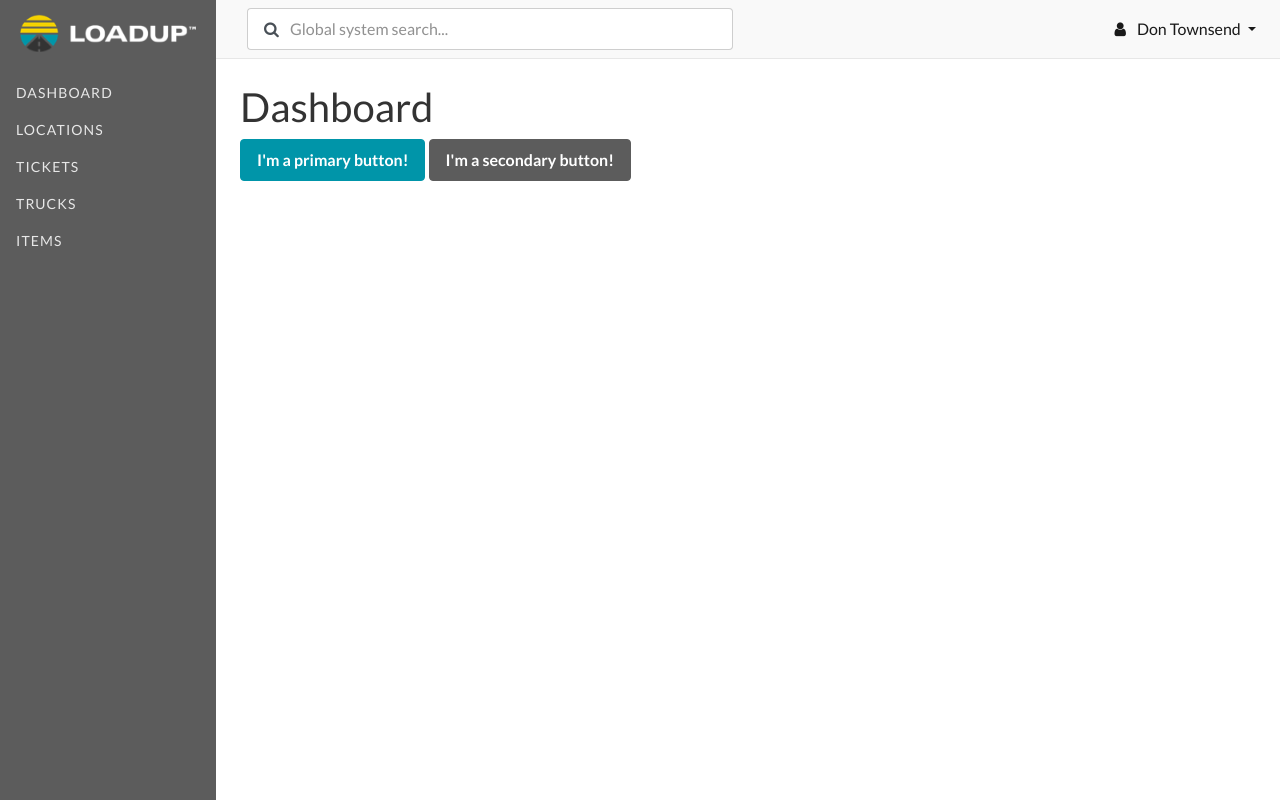
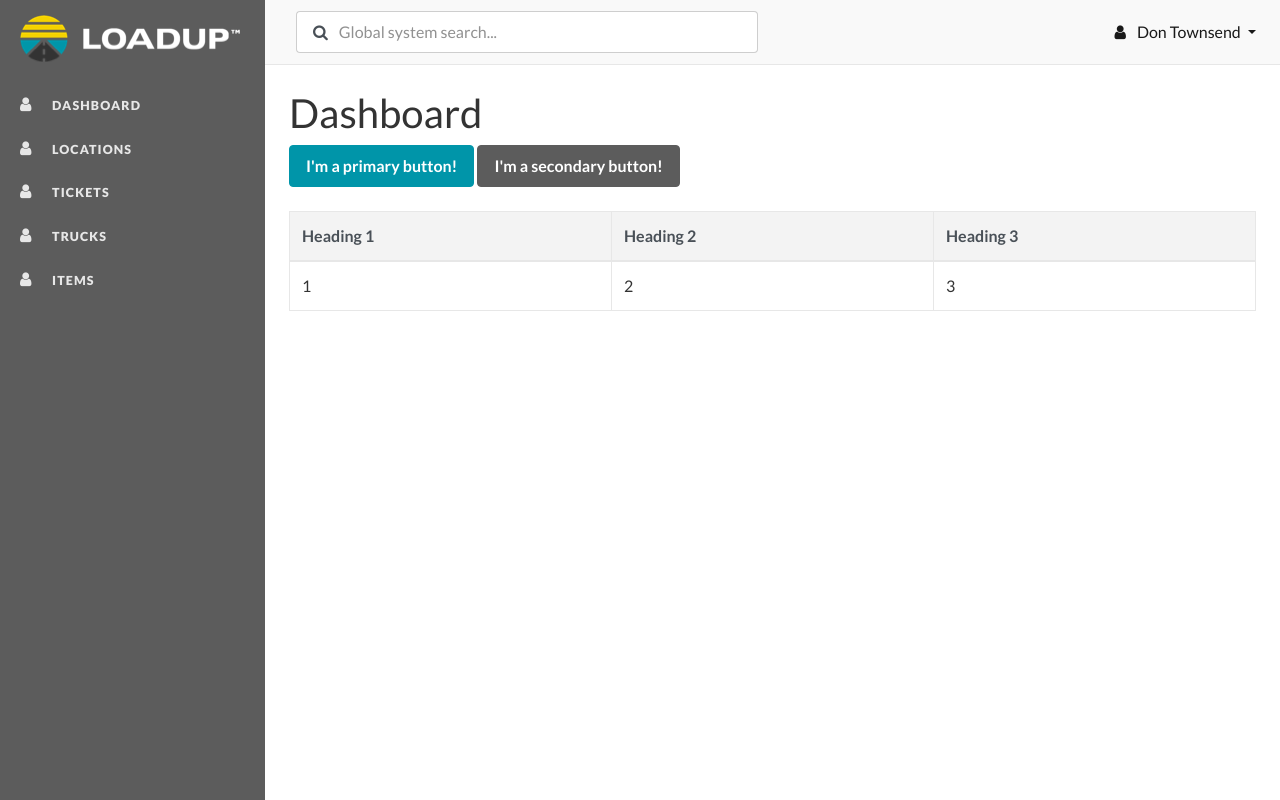
Before and after one commit to cmgustin/tract-inv-static, a website: page index.html in a window 1280 px wide. Drawn offline with Linux system fonts and the light colour scheme.

Commit message:
Update variables and markup

```diff
--- a/assets/scss/_bootstrap_overrides.scss
+++ b/assets/scss/_bootstrap_overrides.scss
@@ -22,7 +22,7 @@ $black:    #000;
 // Grays - custom
 
 $gray-100: #f9f9f9; // $light
-$gray-200: #e9ecef;
+$gray-200: #f3f3f3; // table head
 $gray-300: #e7e7e7; // Border color
 $gray-400: #cecece; // Input border color
 $gray-500: #adb5bd;
@@ -56,9 +56,9 @@ $red:     #F93348; // custom
 $orange:  #fd7e14;
 $yellow:  #F5D200; // custom
 $green:   #B8FBCB; // custom
+$cyan:    #17a2b8;
 $teal:    #0095A9; // $primary
-$cyan:    #17a2b8;
-
+$teal-light: #E3F3F6; // table-hover-bg
 
 $primary:       $teal;
 // $secondary:     $gray-600;
@@ -96,31 +96,6 @@ $enable-deprecation-messages:                 true;
 // You can add more entries to the $spacers map, should you need more variation.
 
 $spacer: 1rem;
-// $spacers: ();
-// $spacers: map-merge(
-//   (
-//     0: 0,
-//     1: ($spacer * .25),
-//     2: ($spacer * .5),
-//     3: $spacer,
-//     4: ($spacer * 1.5),
-//     5: ($spacer * 3)
-//   ),
-//   $spacers
-// );
-
-// This variable affects the `.h-*` and `.w-*` classes.
-// $sizes: ();
-// $sizes: map-merge(
-//   (
-//     25: 25%,
-//     50: 50%,
-//     75: 75%,
-//     100: 100%,
-//     auto: auto
-//   ),
-//   $sizes
-// );
 
 
 // Body
@@ -218,7 +193,7 @@ $transition-collapse:         height .35s ease;
 
 // Typography
 
-$font-family-sans-serif:      'Lato', Helvetica, Arial, sans-serif;;
+$font-family-sans-serif:      'Lato', sans-serif;
 $font-family-monospace:       SFMono-Regular, Menlo, Monaco, Consolas, "Liberation Mono", "Courier New", monospace;
 $font-family-base:            $font-family-sans-serif;
 
@@ -226,11 +201,11 @@ $font-size-base:              1rem; // Assumes the browser default, typically `1
 $font-size-lg:                $font-size-base * 1.25;
 $font-size-sm:                $font-size-base * .875;
 
-$font-weight-lighter:         lighter;
+$font-weight-lighter:         100;
 $font-weight-light:           300;
 $font-weight-normal:          400;
 $font-weight-bold:            700;
-$font-weight-bolder:          bolder;
+$font-weight-bolder:          900;
 
 $font-weight-base:            $font-weight-normal;
 $line-height-base:            1.5;
@@ -298,7 +273,8 @@ $table-color:                 $body-color;
 $table-bg:                    null;
 $table-accent-bg:             rgba($black, .05);
 $table-hover-color:           $table-color;
-$table-hover-bg:              rgba($black, .075);
+// $table-hover-bg:              rgba($black, .075);
+$table-hover-bg:              $teal-light;
 $table-active-bg:             $table-hover-bg;
 
 $table-border-width:          $border-width;
@@ -620,8 +596,8 @@ $zindex-tooltip:                    1070;
 
 // Navs
 
-$nav-link-padding-y:                .5rem;
-$nav-link-padding-x:                1rem;
+$nav-link-padding-y:                .75rem;
+$nav-link-padding-x:                1.25rem;
 $nav-link-disabled-color:           $gray-600;
 
 $nav-tabs-border-color:             $gray-300;
--- /dev/null
+++ b/assets/scss/_custom.scss
@@ -0,0 +1,6 @@
+// Custom styling classes
+
+.custom-table {
+  @extend .table;
+  @extend .table-bordered;
+}
--- a/assets/scss/_general.scss
+++ b/assets/scss/_general.scss
@@ -1,4 +1,4 @@
-// General Style
+// General styles for base elements
 
 html {
   // Normalize font appearance
--- a/assets/scss/_layout.scss
+++ b/assets/scss/_layout.scss
@@ -1,28 +1,51 @@
-// Layout Styles
- #wrapper {
+// Layout styles
+
+#wrapper {
   overflow-x: hidden;
- }
+
+  &.toggled {
+
+    #sidebar-wrapper {
+      margin-left: 0;
+    }
+  }
+}
 
 #sidebar-wrapper {
   min-height: 100vh;
-  margin-left: -265px;
-}
+  // margin-left: -265px;
+  margin-left: (-$sidebar-width);
 
-#sidebar-wrapper .sidebar-heading {
-  padding: 0.875rem 1.25rem;
-  font-size: 1.2rem;
-}
+  .sidebar-heading {
+    padding: 0.875rem 1.25rem;
+  }
 
-#sidebar-wrapper .list-group {
-  width: 265px;
+  .main-menu {
+    width: $sidebar-width;
+
+    &__link {
+      @extend .text-uppercase;
+      color: $gray-300;
+      font-weight: $font-weight-bolder;
+      letter-spacing: 1.13px;
+      font-size: 0.78rem;
+
+      .fa {
+        font-size: 1rem;
+      }
+
+      &:hover,
+      &:active,
+      &:focus {
+        color: $gray-300;
+        background-color: $gray-900;
+      }
+    }
+  }
 }
 
 #page-content-wrapper {
   min-width: 100vw;
-}
-
-#wrapper.toggled #sidebar-wrapper {
-  margin-left: 0;
 }
 
 @include media-breakpoint-up(md) {
@@ -37,24 +60,6 @@
   }
 
   #wrapper.toggled #sidebar-wrapper {
-    margin-left: -265px;
+    margin-left: (-$sidebar-width);
   }
 }
-
-// Main Menu
-.main-menu {
-
-  &__link {
-    text-transform: uppercase;
-    color: #e7e7e7;
-    letter-spacing: 1.125px;
-    font-size: 14px;
-
-    &:hover,
-    &:active,
-    &:focus {
-      color: #e7e7e7;
-      background: #333;
-    }
-  }
-}
--- a/assets/scss/app.scss
+++ b/assets/scss/app.scss
@@ -9,4 +9,5 @@
 // @import "mixins";
 @import "general";
 @import "layout";
+@import "custom";
 // @import "module";
--- a/index.html
+++ b/index.html
@@ -11,7 +11,7 @@
     <!-- Icons for this template -->
     <link href="assets/fonts/font-awesome/css/font-awesome.min.css" rel="stylesheet" type="text/css">
      <link href="https://fonts.googleapis.com/icon?family=Material+Icons" rel="stylesheet">
-    <link href='https://fonts.googleapis.com/css?family=Lato:400,300,300italic,700,700italic' rel='stylesheet' type='text/css'>
+    <link href="https://fonts.googleapis.com/css2?family=Lato:ital,wght@0,100;0,300;0,400;0,700;0,900;1,100;1,300;1,400;1,700;1,900&display=swap" rel="stylesheet">
     <!-- Stylesheet -->
     <!-- build:css -->
     <link href="assets/css/app.css" rel="stylesheet">
@@ -28,11 +28,11 @@
       </div>
 
       <ul class="nav flex-column main-menu">
-        <li class="nav-item main-menu__item"><a class="nav-link main-menu__link active" href="#">Dashboard</a></li>
-        <li class="nav-item main-menu__item"><a class="nav-link main-menu__link" href="#">Locations</a></li>
-        <li class="nav-item main-menu__item"><a class="nav-link main-menu__link" href="#">Tickets</a></li>
-        <li class="nav-item main-menu__item"><a class="nav-link main-menu__link" href="#">Trucks</a></li>
-        <li class="nav-item main-menu__item"><a class="nav-link main-menu__link" href="#">Items</a></li>
+        <li class="nav-item main-menu__item"><a class="nav-link main-menu__link active" href="#"><i class="fa fa-user mr-3"></i> Dashboard</a></li>
+        <li class="nav-item main-menu__item"><a class="nav-link main-menu__link" href="#"><i class="fa fa-user mr-3"></i> Locations</a></li>
+        <li class="nav-item main-menu__item"><a class="nav-link main-menu__link" href="#"><i class="fa fa-user mr-3"></i> Tickets</a></li>
+        <li class="nav-item main-menu__item"><a class="nav-link main-menu__link" href="#"><i class="fa fa-user mr-3"></i> Trucks</a></li>
+        <li class="nav-item main-menu__item"><a class="nav-link main-menu__link" href="#"><i class="fa fa-user mr-3"></i> Items</a></li>
       </ul>
     </div>
     <!-- /#sidebar-wrapper -->
@@ -70,6 +70,25 @@
         <h1>Dashboard</h1>
         <a class="btn btn-primary" href="#">I'm a primary button!</a>
         <a class="btn btn-secondary" href="#">I'm a secondary button!</a>
+
+
+        <table class="custom-table table-hover mt-4">
+          <thead class="thead-light">
+            <tr>
+              <th>Heading 1</th>
+              <th>Heading 2</th>
+              <th>Heading 3</th>
+            </tr>
+          </thead>
+
+          <tbody>
+            <tr>
+              <td>1</td>
+              <td>2</td>
+              <td>3</td>
+            </tr>
+          </tbody>
+        </table>
       </div>
     </div>
     <!-- /#page-content-wrapper -->
```
Also changed, not shown: assets/css/app.css, dist/assets/css/app.min.css, dist/index.html.
